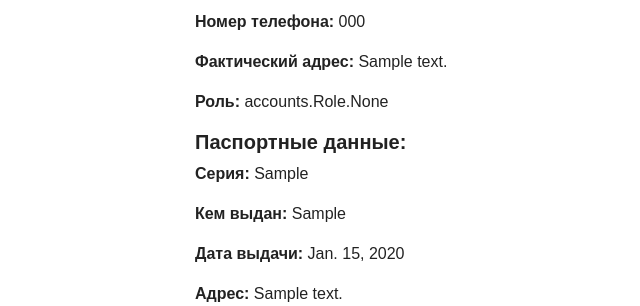
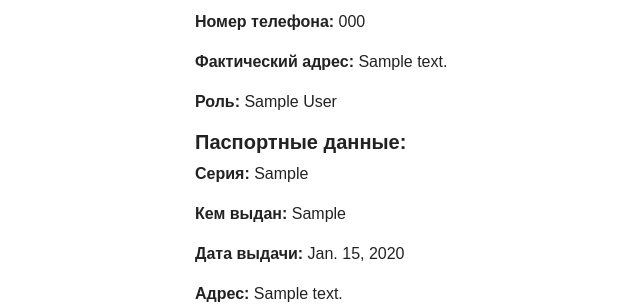
Before and after one commit to DinaraKA/group1_muk_crm, a Django app: page /accounts/1/ in a window 1280 px wide. Shown: the part 418-724 px from the top of the page, without its empty margins (172-812 px from the left). Run offline with Django 3.2, Linux system fonts and the light colour scheme; tables that the repository leaves empty hold one stand-in row (values such as "Sample post"); grey boxes marked "Sample" are stand-in pictures; parts of the project's set-up code (start-up, migrations or seed data) failed here and were passed over; some libraries are stand-ins or nearby versions.

Commit message:
Добавил в шаблон вывод роли пользователя

```diff
--- a/source/accounts/templates/user_detail.html
+++ b/source/accounts/templates/user_detail.html
@@ -26,7 +26,7 @@
                         <p><b>Отчество:</b> {{ user_obj.profile.patronymic }}</p>
                         <p><b>Номер телефона:</b> {{ user_obj.profile.phone_number }}</p>
                         <p><b>Фактический адрес:</b> {{ user_obj.profile.address_fact }}</p>
-                        <p><b>Роль:</b> {{ user_obj.profile.role }}</p>
+                        <p><b>Роль:</b> {% for roles in user_obj.profile.role.all %} {{ roles }}{% endfor %}</p>
 {#                        <p><b>Родители:</b></p>#}
 {#                        <p>{{ user_obj.profile.parent_one }}, {{ user_obj.profile.parent_two }}</p>#}
                     {% endif %}
```
